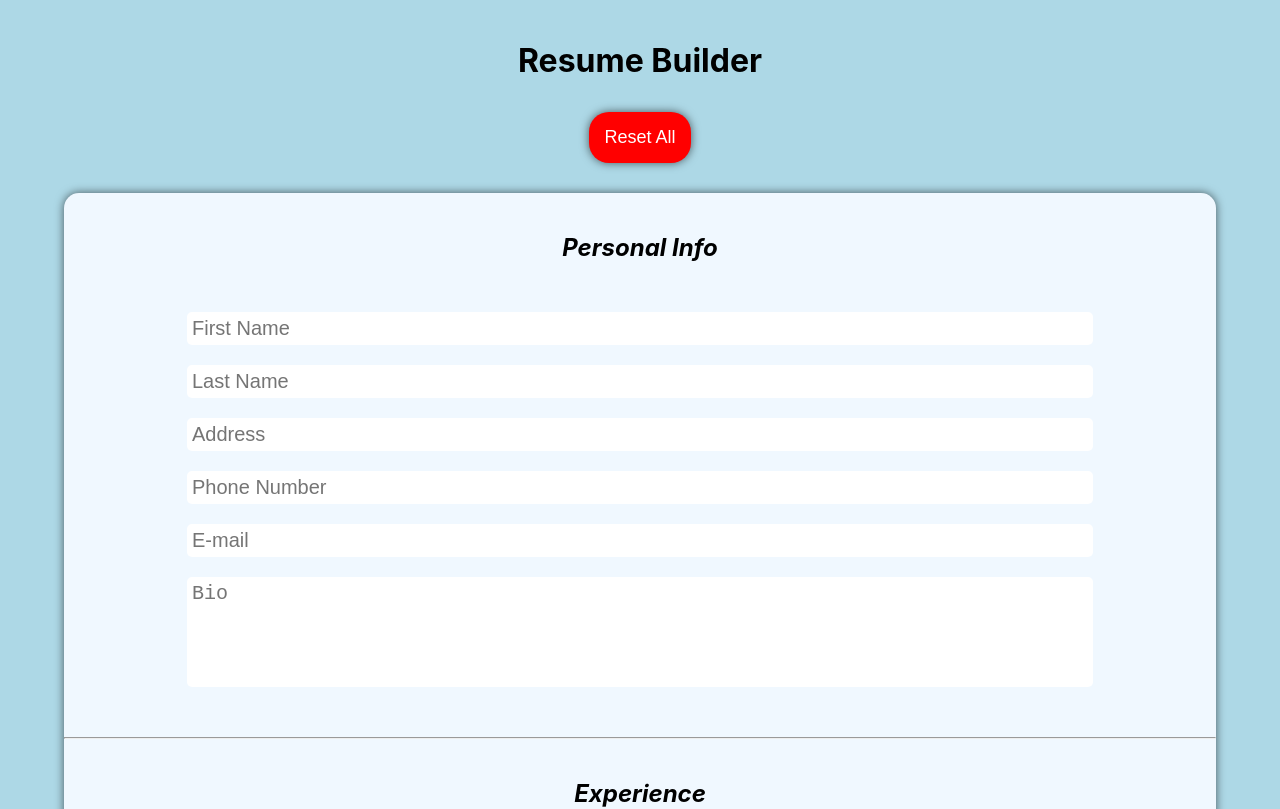
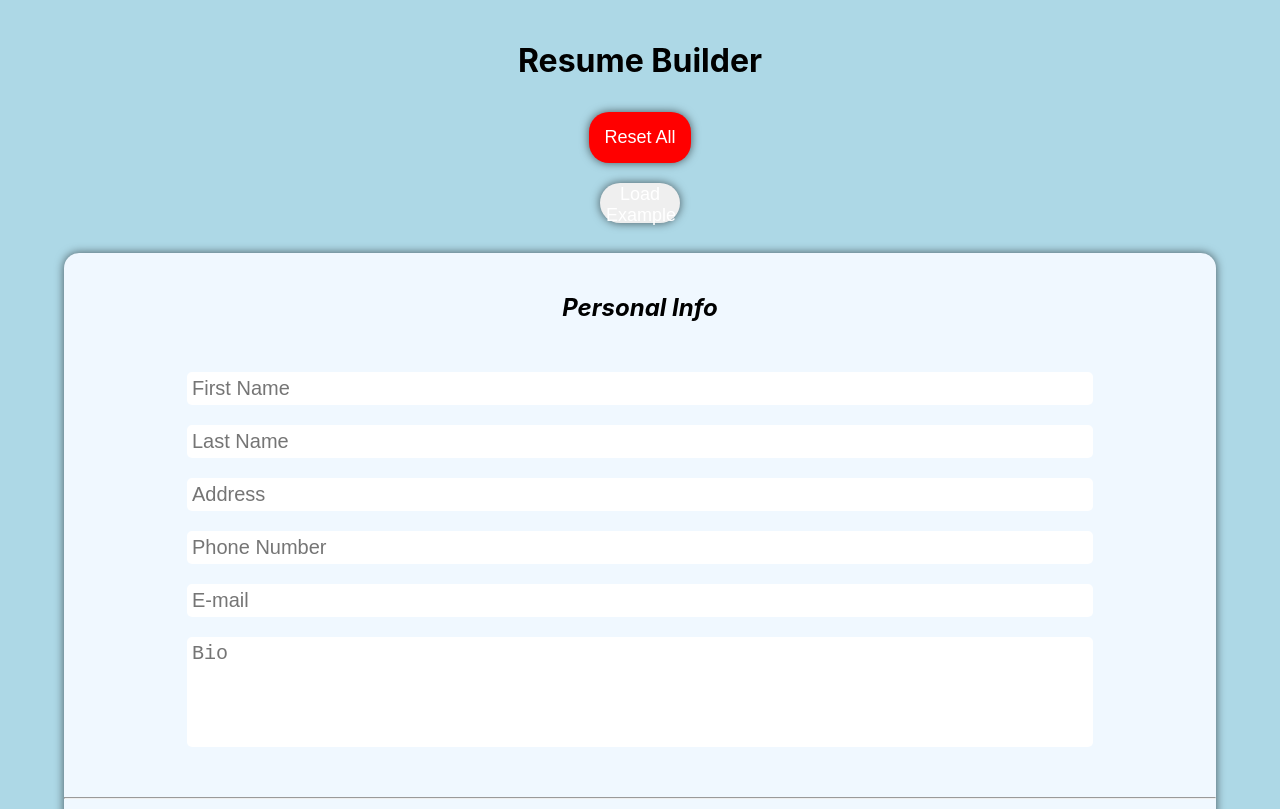
Before and after one commit to chadjcampbell/cv-project, a React (Create React App) app: page / in a window 1280 px wide. Shown: the top 809 px of the page. Built offline with nearby package versions, Linux system fonts and the light colour scheme.

Commit message:
add example module and import values to all states

```diff
--- a/src/App.js
+++ b/src/App.js
@@ -4,6 +4,7 @@ import Header from "./components/Header";
 import Main from "./components/Main";
 import Preview from "./components/Preview";
 import uuid from "react-uuid";
+import example from "./example";
 
 function App() {
   function newPersonal() {
@@ -88,9 +89,15 @@ function App() {
     setEducation([newEducation()]);
   }
 
+  function loadExample() {
+    setPersonalInfo(example().personal);
+    setExperience(example().experience);
+    setEducation(example().education);
+  }
+
   return (
     <div className="App">
-      <Header resetForm={resetForm} />
+      <Header resetForm={resetForm} loadExample={loadExample} />
       <Main
         personalInfo={personalInfo}
         changePersonalInfo={changePersonalInfo}
--- a/src/components/Education.js
+++ b/src/components/Education.js
@@ -20,6 +20,7 @@ function Education({
               placeholder="School Name"
               type="text"
               name="school"
+              value={edu.school}
             ></input>
             <div className="dates">
               <label htmlFor="start">Start date:</label>
@@ -30,6 +31,7 @@ function Education({
                 type="date"
                 id="start"
                 name="start"
+                value={edu.start}
               ></input>
             </div>
             <div className="dates">
@@ -41,6 +43,7 @@ function Education({
                 type="date"
                 id="end"
                 name="end"
+                value={edu.end}
               ></input>
             </div>
             <input
@@ -50,12 +53,14 @@ function Education({
               placeholder="Degree Type"
               type="text"
               name="degree"
+              value={edu.degree}
             ></input>
             <textarea
               onChange={(event) =>
                 changeEducation(edu.id, event.target.name, event.target.value)
               }
               name="study"
+              value={edu.study}
               placeholder="Areas of Study"
             ></textarea>
           </form>
--- a/src/components/Experience.js
+++ b/src/components/Experience.js
@@ -28,6 +28,7 @@ function Experience({
                 placeholder="Company Name"
                 type="text"
                 name="company"
+                value={exp.company}
               ></input>
               <div className="dates">
                 <label htmlFor="start">Start date:</label>
@@ -42,6 +43,7 @@ function Experience({
                   type="date"
                   id="start"
                   name="start"
+                  value={exp.start}
                 ></input>
               </div>
               <div className="dates">
@@ -57,6 +59,7 @@ function Experience({
                   type="date"
                   id="end"
                   name="end"
+                  value={exp.end}
                 ></input>
               </div>
               <input
@@ -70,6 +73,7 @@ function Experience({
                 placeholder="Last Title"
                 type="text"
                 name="title"
+                value={exp.title}
               ></input>
               <textarea
                 onChange={(event) =>
@@ -81,6 +85,7 @@ function Experience({
                 }
                 placeholder="Job Description"
                 name="jobDesc"
+                value={exp.jobDesc}
               ></textarea>
             </form>
           </section>
--- a/src/components/Header.js
+++ b/src/components/Header.js
@@ -1,10 +1,13 @@
-function Header({ resetForm }) {
+function Header({ resetForm, loadExample }) {
   return (
     <header className="Header">
       <h1>Resume Builder</h1>
       <button className="resetBtn" onClick={resetForm}>
         Reset All
       </button>
+      <button className="loadExample" onClick={loadExample}>
+        Load Example
+      </button>
     </header>
   );
 }
--- /dev/null
+++ b/src/example.js
@@ -0,0 +1,49 @@
+import uuid from "react-uuid";
+
+function example() {
+  const date = new Date();
+  const stringDate = date.toJSON().slice(0, 10);
+
+  return {
+    personal: {
+      fname: "Chad",
+      lname: "Campbell",
+      address: "Cambridge, OH",
+      number: "123-456-7890",
+      email: "chadjcampbell@gmail.com",
+      bio: "Solution-driven web developer adept at finding solutions, and always eager to learn more. Proven experience developing consumer-focused websites using HTML, CSS, JavaScript, and React. Good knowledge of the best practices for web design, user experience, and speed. ",
+    },
+    experience: [
+      {
+        id: uuid(),
+        company: "JET Auto Group",
+        start: "2014-02-01",
+        end: stringDate,
+        title: "Internet Sales Manager",
+        jobDesc:
+          "Tasked with getting online customers into the dealership for a test drive. Without the personal connection of a face-to-face interaction, this position can be even more challenging than selling cars in the store. Manage customer leads, responding to all inquiries in a quick and timely manner. Answer customer questions on product inventory, helping people find the best car for their needs, and explaining the benefits of the vehicles.",
+      },
+      {
+        id: uuid(),
+        company: "Cash America Financial",
+        start: "2009-04-01",
+        end: "2013-12-15",
+        title: "Store Manager",
+        jobDesc:
+          "Manage and motivate a team to increase sales and ensure efficiency. Manage stock levels and make key decisions about stock control. Analyse sales figures and forecast future sales. Used information technology to record sales figures, analyse data and forward plan. Dealt with staffing issues such as interviewing potential staff, conducting appraisals and performance reviews. Also provided or organised training and development.",
+      },
+    ],
+    education: [
+      {
+        id: uuid(),
+        school: "West Virginia University",
+        start: "2004-08-20",
+        end: "2006-12-01",
+        degree: "N/A",
+        study: "Computer Science/ Computer Engineering",
+      },
+    ],
+  };
+}
+
+export default example;
```
